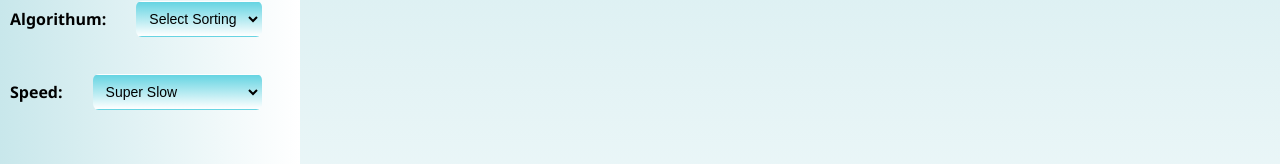
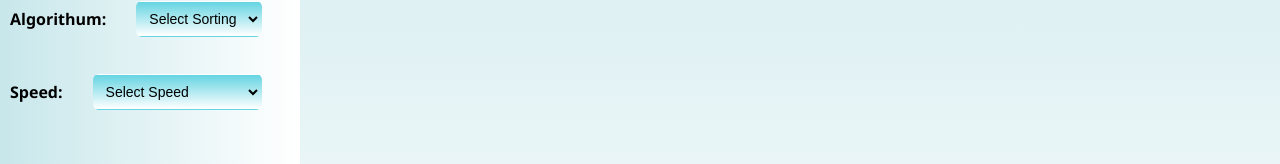
Before and after one commit to Sh1wang1/sortify, a React (Vite) app: page / in a window 1280 px wide. Shown: the part 321-485 px from the top of the page. Built offline with nearby package versions, Linux system fonts and the light colour scheme.

Commit message:
more speed added

```diff
--- a/src/control/Control.jsx
+++ b/src/control/Control.jsx
@@ -58,7 +58,7 @@ function Control({
                 onChange={(e) => setSpeed(Number(e.target.value))}
                 disabled={isSorting}
                 className="neu-dropdown"
-              >
+              > <option value=''>Select Speed</option>
                 <option value={3000}>Super Slow</option>
                 <option value={2000}>Extra Slow</option>
                 <option value={1000}>Slow</option>
```
